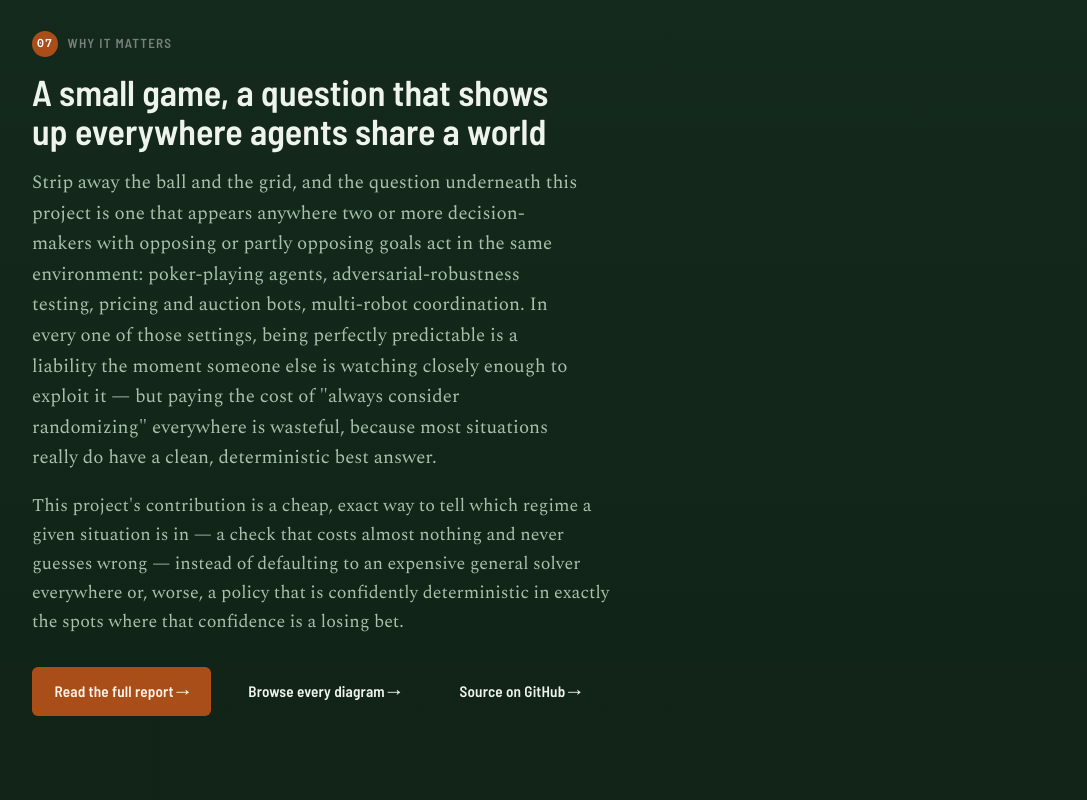
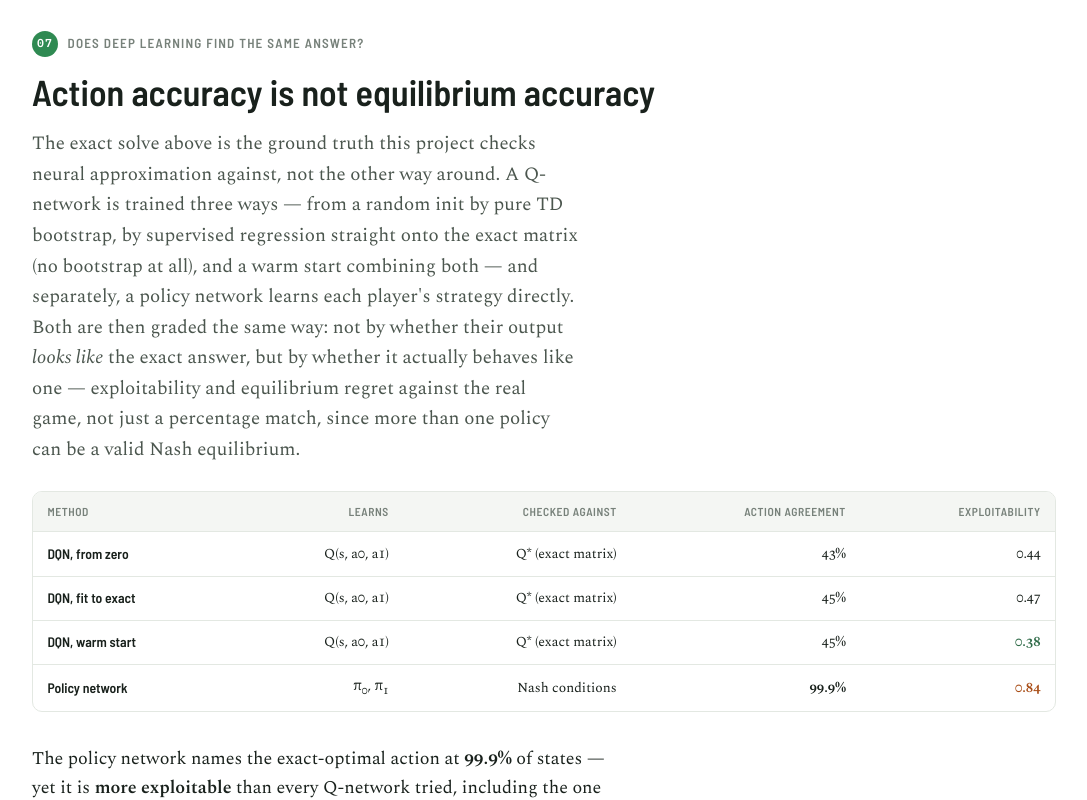
Before and after one commit to Charith-Reddy-Pareddy/soccer-markov-nash, a React (Vite) app in the folder site/: page / in a window 1280 px wide. Shown: the part 10720-11520 px from the top of the page, without its empty margins (96-1183 px from the left). Built offline with nearby package versions, Linux system fonts and the light colour scheme.

Commit message:
Add a DQN/policy-gradient vs exact section to the landing page

```diff
--- a/site/src/Landing.jsx
+++ b/site/src/Landing.jsx
@@ -291,9 +291,50 @@ export default function Landing() {
         </div>
       </section>
 
+      <section id="neural">
+        <div className="wrap">
+          <div className="eyebrow"><span className="badge p1">07</span>Does deep learning find the same answer?</div>
+          <h2>Action accuracy is not equilibrium accuracy</h2>
+          <p className="lede">The exact solve above is the ground truth this project checks
+            neural approximation against, not the other way around. A Q-network is trained
+            three ways &mdash; from a random init by pure TD bootstrap, by supervised
+            regression straight onto the exact matrix (no bootstrap at all), and a warm
+            start combining both &mdash; and separately, a policy network learns each
+            player's strategy directly. Both are then graded the same way: not by whether
+            their output <em>looks like</em> the exact answer, but by whether it actually
+            behaves like one &mdash; exploitability and equilibrium regret against the real
+            game, not just a percentage match, since more than one policy can be a valid
+            Nash equilibrium.</p>
+          <div className="tbl-wrap">
+            <table>
+              <thead>
+                <tr><th>Method</th><th>Learns</th><th>Checked against</th><th>Action agreement</th><th>Exploitability</th></tr>
+              </thead>
+              <tbody>
+                <tr><td>DQN, from zero</td><td>Q(s, a0, a1)</td><td>Q* (exact matrix)</td><td>43%</td><td>0.44</td></tr>
+                <tr><td>DQN, fit to exact</td><td>Q(s, a0, a1)</td><td>Q* (exact matrix)</td><td>45%</td><td>0.47</td></tr>
+                <tr><td>DQN, warm start</td><td>Q(s, a0, a1)</td><td>Q* (exact matrix)</td><td>45%</td><td className="hi">0.38</td></tr>
+                <tr><td>Policy network</td><td>&pi;<sub>0</sub>, &pi;<sub>1</sub></td><td>Nash conditions</td><td><b>99.9%</b></td><td className="lo">0.84</td></tr>
+              </tbody>
+            </table>
+          </div>
+          <p>The policy network names the exact-optimal action at <b>99.9%</b> of states
+            &mdash; yet it is <b>more exploitable</b> than every Q-network tried, including
+            the one that only gets 45% of actions right. Naming the right action almost
+            everywhere is not the same as being an equilibrium: the rare states it gets
+            wrong are exactly the ones a best-responder finds and attacks, and near-100%
+            per-state accuracy gives no guarantee about the one number that actually
+            measures robustness. Fitting a Q-network directly onto the exact matrix, with
+            no training noise at all, still only reaches 45% action agreement &mdash; the
+            bottleneck is what this size of network can represent, not how it is trained.
+            Full detail, every seed, and the deterministic-vs-genuinely-mixed comparison:
+            <a href="neural.md"> docs/neural.md</a> and <a href="policy_gradient.md">docs/policy_gradient.md</a>.</p>
+        </div>
+      </section>
+
       <section className="band-dark" id="why">
         <div className="wrap">
-          <div className="eyebrow"><span className="badge em">07</span>Why it matters</div>
+          <div className="eyebrow"><span className="badge em">08</span>Why it matters</div>
           <h2>A small game, a question that shows up everywhere agents share a world</h2>
           <p className="lede">Strip away the ball and the grid, and the question
           underneath this project is one that appears anywhere two or more
```
Also changed, not shown: 3 other files (tests, documents, lock files or other folders).
